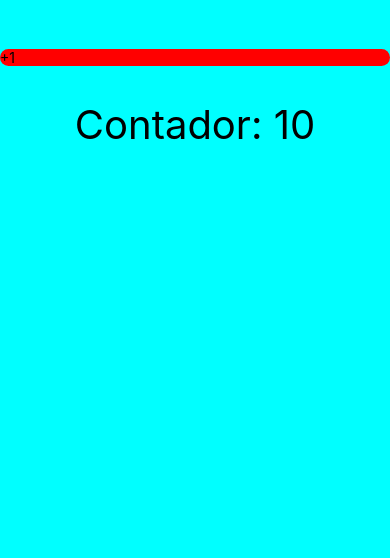
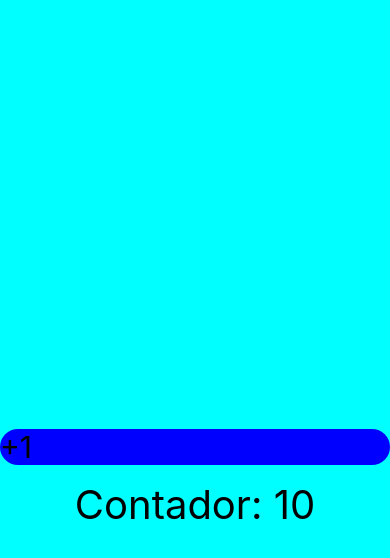
Before and after one commit to adolfosonchiche/CusroReactNative, a React Native app in the folder MiPrimerApp/: screen / in a window 390 px wide. Shown: the top 558 px of the page. Built offline with nearby package versions, Linux system fonts and the light colour scheme.

Commit message:
creando estilos con StyleSheet para reutilizar

```diff
--- a/MiPrimerApp/src/screens/ContadorScreen.tsx
+++ b/MiPrimerApp/src/screens/ContadorScreen.tsx
@@ -1,4 +1,4 @@
-import { View, Text, Button, TouchableOpacity } from 'react-native';
+import { View, Text, StyleSheet, TouchableOpacity, Button } from 'react-native';
 import React, {useState} from 'react';
 
 const ContadorScreen = () => {
@@ -7,28 +7,16 @@ const ContadorScreen = () => {
 
 
   return (
-    <View style= {
-        {
-            flex:2,
-            backgroundColor: 'cyan'
-        }
-    }>
-      <Text style = {
-        {
-            textAlign: 'center',
-            fontSize: 40,
-            top: 100
-        }
-      }>Contador: { contador }</Text>
+    <View style= { style.container }>
+      <Text style = {  style.title }>
+        Contador: { contador }
+      </Text>
 
     <TouchableOpacity
     onPress={ () => setcontador( contador + 1 ) }
     >
-      <View style={{
-        backgroundColor:'red',
-        borderRadius: 100
-      }}>
-        <Text>+1</Text>
+      <View style={ style.increment }>
+        <Text style = {  style.botton }>+1</Text>
       </View>
     </TouchableOpacity>
 
@@ -36,4 +24,27 @@ const ContadorScreen = () => {
   )
 }
 
+
+//estilos que podemos reutilizar
+const style = StyleSheet.create({
+  container: {
+    flex:2,
+    backgroundColor: 'cyan',
+    justifyContent: 'center'
+  },
+  title: {
+    textAlign: 'center',
+    fontSize: 40,
+    top: 100
+  },
+  increment: {
+    backgroundColor:'blue',
+    borderRadius: 100
+  },
+  botton: {
+    justifyContent: 'center',
+    fontSize: 30,
+  }
+})
+
 export default ContadorScreen;
```
